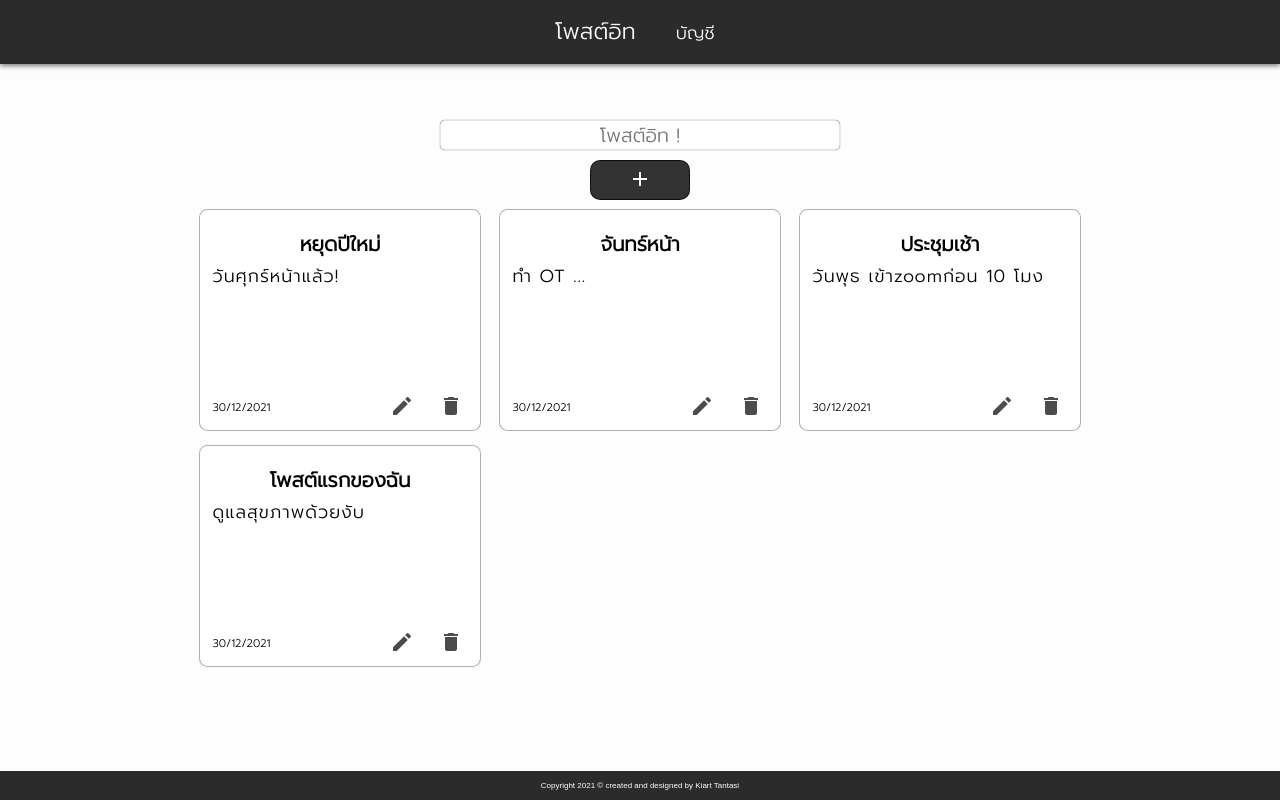
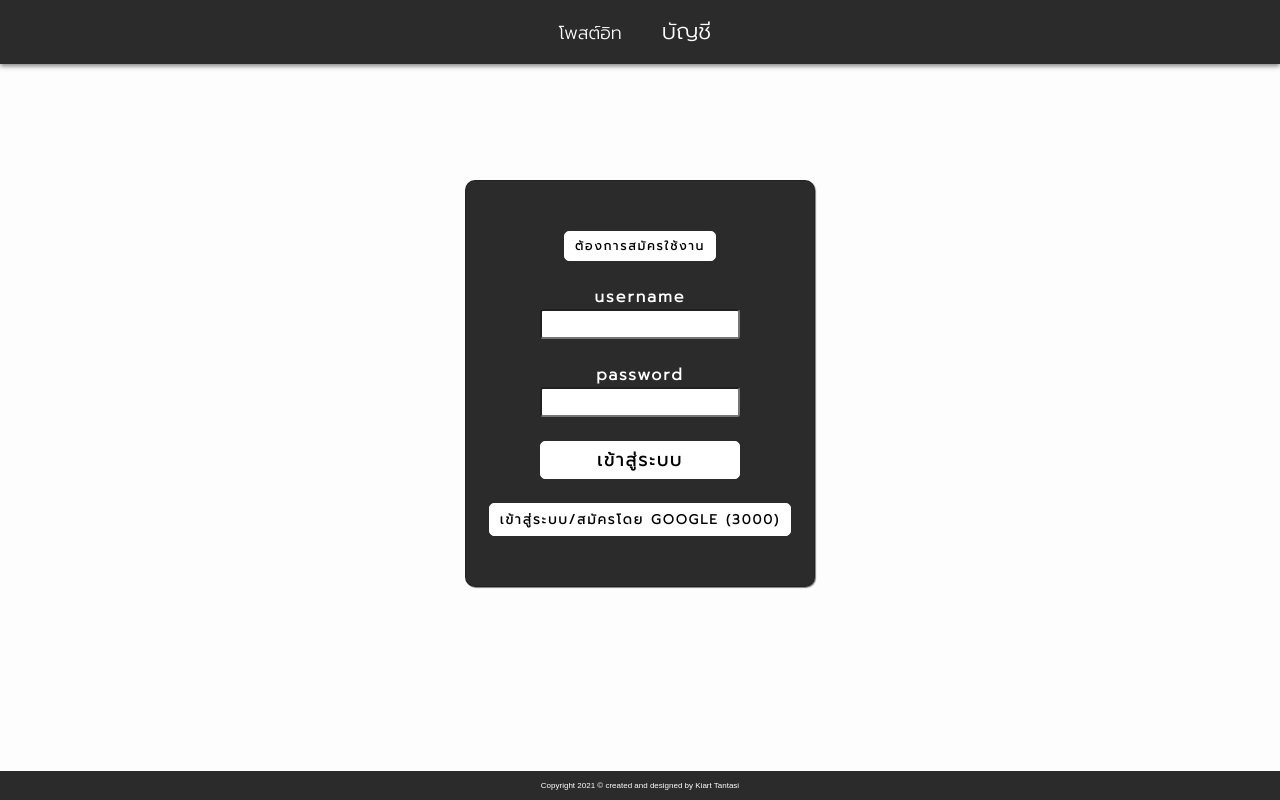
Before and after one commit to kiart-tantasi/note-app-react-client, a React (Create React App) app: page /account in a window 1280 px wide. Before the commit this address led to /posts. Built offline with nearby package versions, Linux system fonts and the light colour scheme; no server answers; a web font is replaced by a local one.

Commit message:
EnterFlow in auth page and changed /authentication to /account

```diff
--- a/src/App.js
+++ b/src/App.js
@@ -27,7 +27,7 @@ export default function App() {
       <div className="flex-main-body">
       <Routes>
         <Route path="/posts/*" element={<div><AddNote /><Notes posts={posts} /><EditRoute /></div>} />
-        <Route path="/authentication" element={<Auth />} />
+        <Route path="/account" element={<Auth />} />
         <Route path="/*" element={<Navigate to="/posts" />} />
       </Routes>
       </div>
--- a/src/Auth/Auth.js
+++ b/src/Auth/Auth.js
@@ -110,7 +110,14 @@ export default function Auth() {
             closeModal();
           }
         }
-      }
+    }
+
+    function handleEnterFlow(e) {
+        if (e.key === "Enter") {
+            e.preventDefault();
+            passwordRef.current.focus();
+        }
+    }
 
     if (!isLoggedIn) {
         return (
@@ -122,7 +129,7 @@ export default function Auth() {
                 <form>
                     <label htmlFor="username" className={styles.labelUsernamePassword}>username</label>
                     <br/>
-                    <input type="text" ref={usernameRef} name="username" autoComplete="off" />
+                    <input type="text" ref={usernameRef} name="username" autoComplete="off" onKeyDown={handleEnterFlow} />
                     <br/><br/>
                     <label htmlFor="password" className={styles.labelUsernamePassword}>password</label>
                     <br/>
--- a/src/Nav/Nav.js
+++ b/src/Nav/Nav.js
@@ -12,7 +12,7 @@ export default function Header() {
       </NavLink>
       <NavLink
         className={({ isActive }) => (isActive ? "route-active" : "route")}
-        to="/authentication"
+        to="/account"
       >
         บัญชี
       </NavLink>
```
